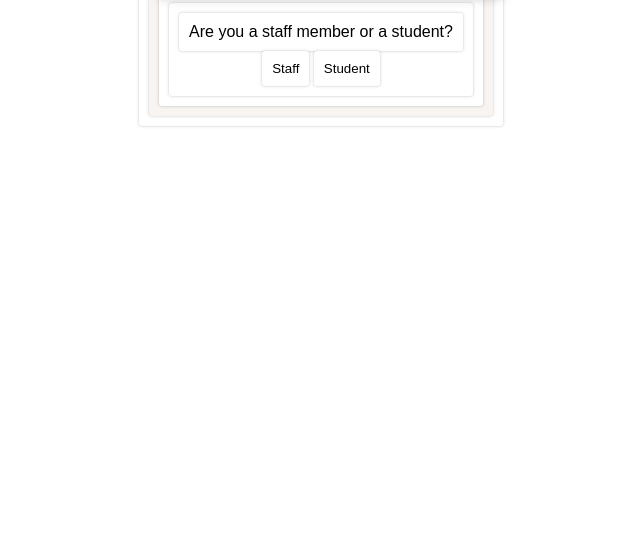
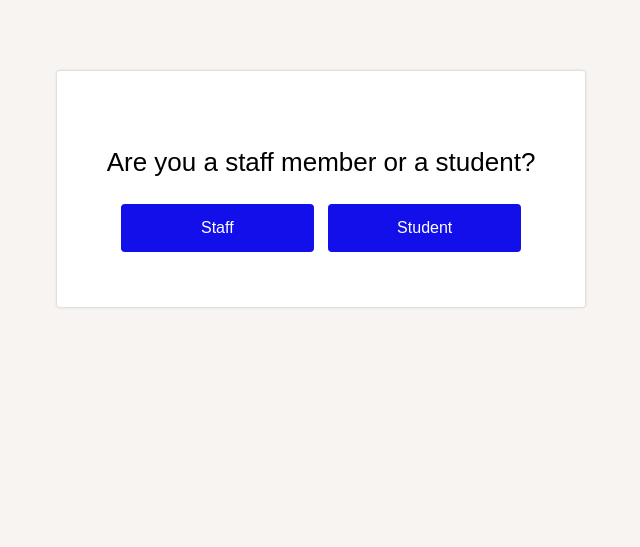
Before and after one commit to Ronak0009/college-management, a Django app: page /register/ in a window 1280 px wide. Shown: the part 156-703 px from the top of the page, without its empty margins (319-959 px from the left). Run offline with Django 3.2, Linux system fonts and the light colour scheme.

Commit message:
changed css in register options

```diff
--- a/static/css/register_option.css
+++ b/static/css/register_option.css
@@ -1,10 +1,11 @@
-*{
+.register {
     text-align: center;
     background-color: white;
     margin: auto;
+    margin-top: 10%;
     border-radius: 3px;
     width: max-content;
-    padding: 10px;
+    padding: 50px;
     border: 1px rgb(255, 255, 255);
     box-shadow: 0px 0px 3px 0px rgba(50, 50, 50, 0.30);
     font-family: Arial, Helvetica, sans-serif;
--- a/static/css/registration_pages.css
+++ b/static/css/registration_pages.css
@@ -179,3 +179,15 @@
     margin-top: 5px;
     text-align: center;
 }
+
+.register {
+    text-align: center;
+    background-color: white;
+    margin: auto;
+    border-radius: 3px;
+    width: auto;
+    padding: 10px;
+    border: 1px rgb(255, 255, 255);
+    box-shadow: 0px 0px 3px 0px rgba(50, 50, 50, 0.30);
+    font-family: Arial, Helvetica, sans-serif;
+}
--- a/templates/common/register.html
+++ b/templates/common/register.html
@@ -6,7 +6,7 @@
     <link rel="stylesheet" type="text/css" href="{% static 'css/register_option.css' %}"/>
 </head>
 
-<div id="register" style="border-radius: 3px;margin: auto;">
+<div class="register">
 <p>
     Are you a staff member or a student?
 </p>
```
